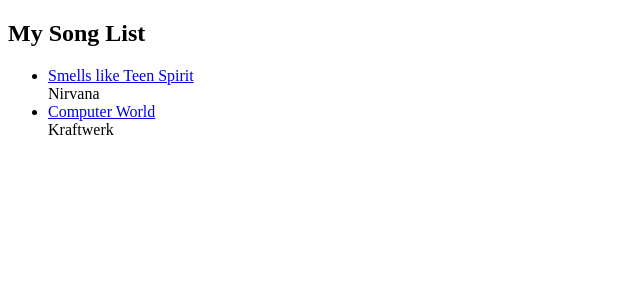
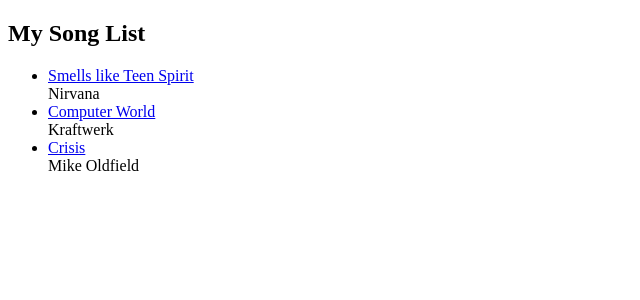
Before and after one commit to mrojasaquino/playlist, an Angular app: page / in a window 1280 px wide. Shown: the top 300 px of the page, without its empty margins (0-640 px from the left). Built offline with nearby package versions, Linux system fonts and the light colour scheme.

Commit message:
Para reflejar laboratorio 4

```diff
--- a/src/app/songs/songs.component.ts
+++ b/src/app/songs/songs.component.ts
@@ -21,6 +21,10 @@
       artist: 'Kraftwerk',
       name: 'Computer World',
       url: 'https://www.last.fm/music/Kraftwerk/_/Computer+World'
+    },{
+      artist: 'Mike Oldfield',
+      name: 'Crisis',
+      url: 'https://www.last.fm/music/Mike+Oldfield/_/Crisis'
     }];
   }
 
```
